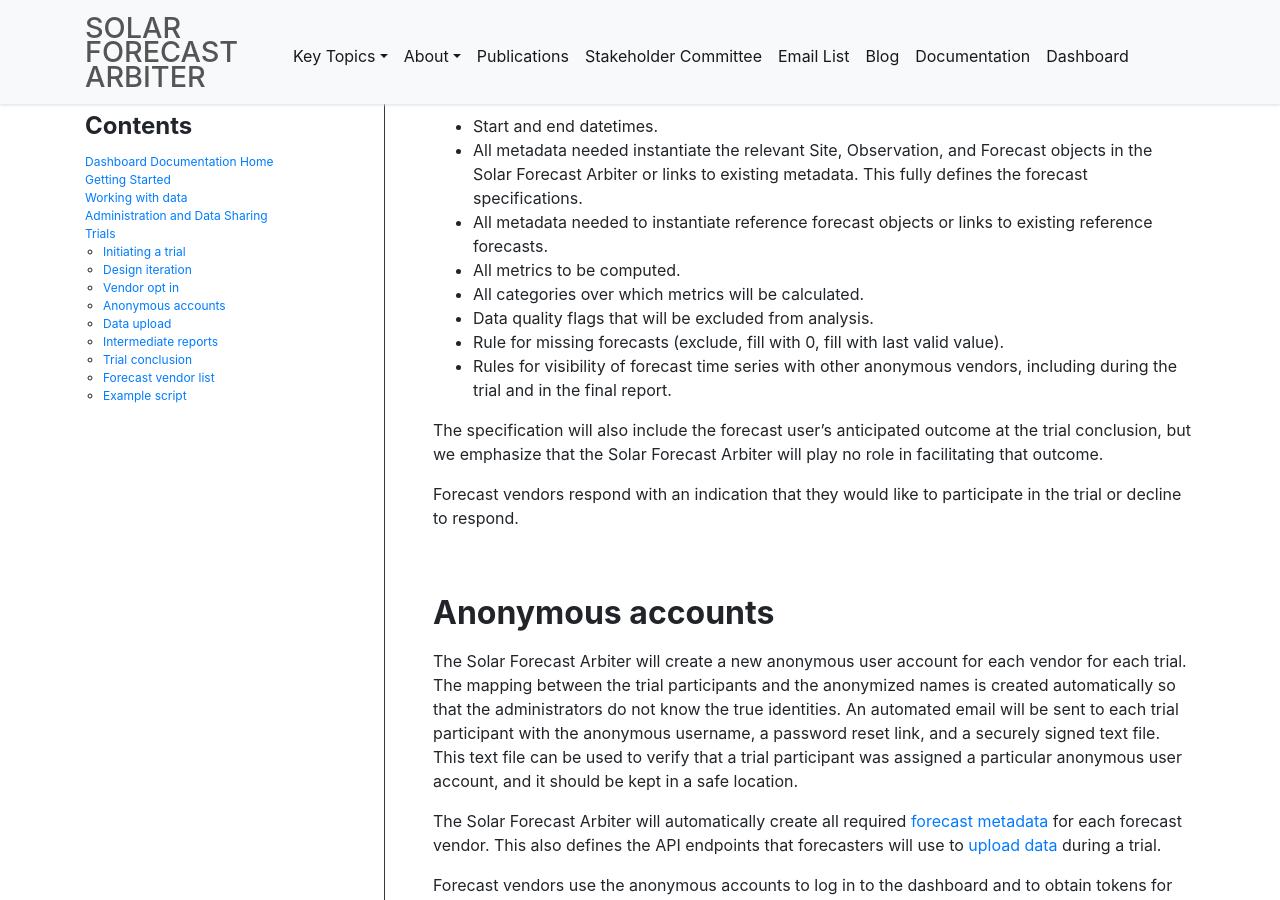
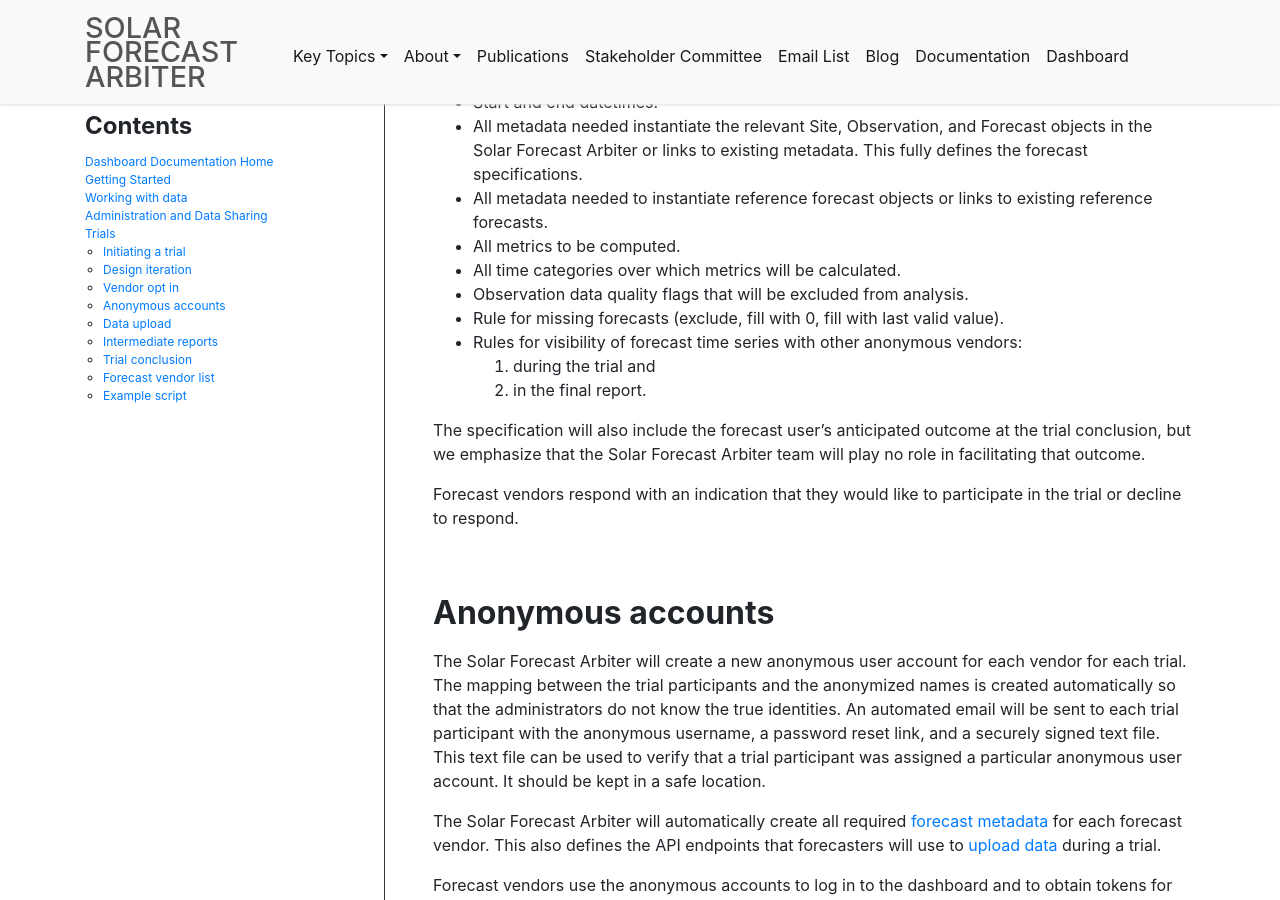
Before and after one commit to SolarArbiter/SolarArbiter.github.io, a Jekyll site: the page built from documentation/dashboard/trials.md, in a window 1280 px wide and 900 px high, scrolled down 1509 px. Built offline with Jekyll 4.4.1, drawn with Linux system fonts in a browser that asks for light colours; some of the changed text lies outside the part shown.

Commit message:
final edits

```diff
--- a/documentation/dashboard/trials.md
+++ b/documentation/dashboard/trials.md
@@ -87,14 +85,15 @@
 * All metadata needed to instantiate reference forecast objects or links to
   existing reference forecasts.
 * All metrics to be computed.
-* All categories over which metrics will be calculated.
-* Data quality flags that will be excluded from analysis.
+* All time categories over which metrics will be calculated.
+* Observation data quality flags that will be excluded from analysis.
 * Rule for missing forecasts (exclude, fill with 0, fill with last valid value).
-* Rules for visibility of forecast time series with other anonymous vendors, including
-  during the trial and  in the final report.
+* Rules for visibility of forecast time series with other anonymous vendors:
+  1. during the trial and
+  2. in the final report.
 
 The specification will also include the forecast user's anticipated outcome at
-the trial conclusion, but we emphasize that the Solar Forecast Arbiter will
+the trial conclusion, but we emphasize that the Solar Forecast Arbiter team will
 play no role in facilitating that outcome.
 
 Forecast vendors respond with an indication that they would like to participate
@@ -111,8 +110,7 @@
 the true identities. An automated email will be sent to each trial participant with
 the anonymous username, a password reset link, and a securely signed text file.
 This text file can be used to verify that a trial participant was assigned a
-particular anonymous user account, and it should be kept in a safe
-location.
+particular anonymous user account. It should be kept in a safe location.
 
 The Solar Forecast Arbiter will automatically create all required
 [forecast metadata](/documentation/dashboard/working-with-data/#create-new-forecast)
@@ -252,7 +250,7 @@
 by contacting [admin@solarforecastarbiter.org](mailto:admin@solarforecastarbiter.org).
 Please include a link to your vendor website so that we may confirm that you
 represent a legitmate forecast vendor. We accept requests for individuals
-(``name@fxvendor.com``) and lists (``info@fxvendor.com``).
+(e.g. ``name@fxvendor.com``) and lists (e.g. ``info@fxvendor.com``).
 
 Signing the [Data Use Agreement](https://solarforecastarbiter.org/assets/45864%20Approved_Final%20version%201.1.pdf)
 is not required for addition to the vendor list, but you will not be able to participate
```
Also changed, not shown: other parts of documentation/dashboard/trials.md (+1 -3 lines).
